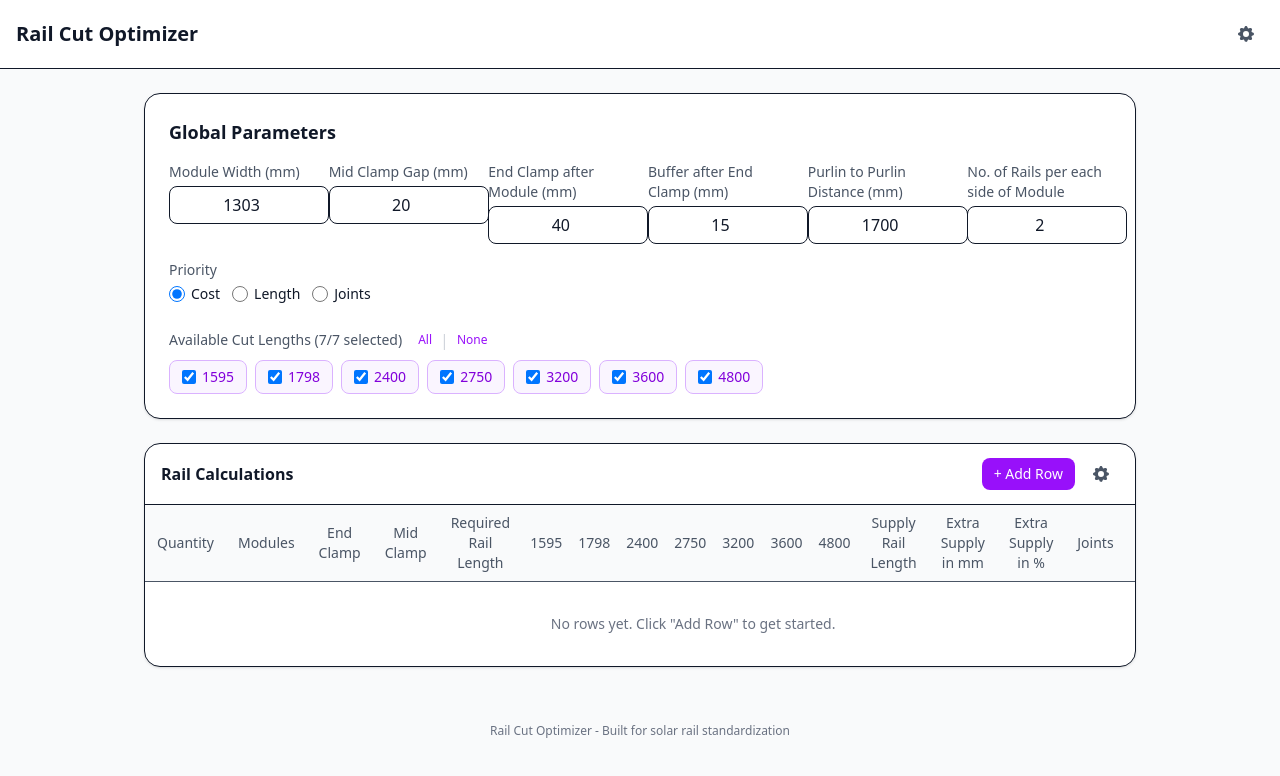
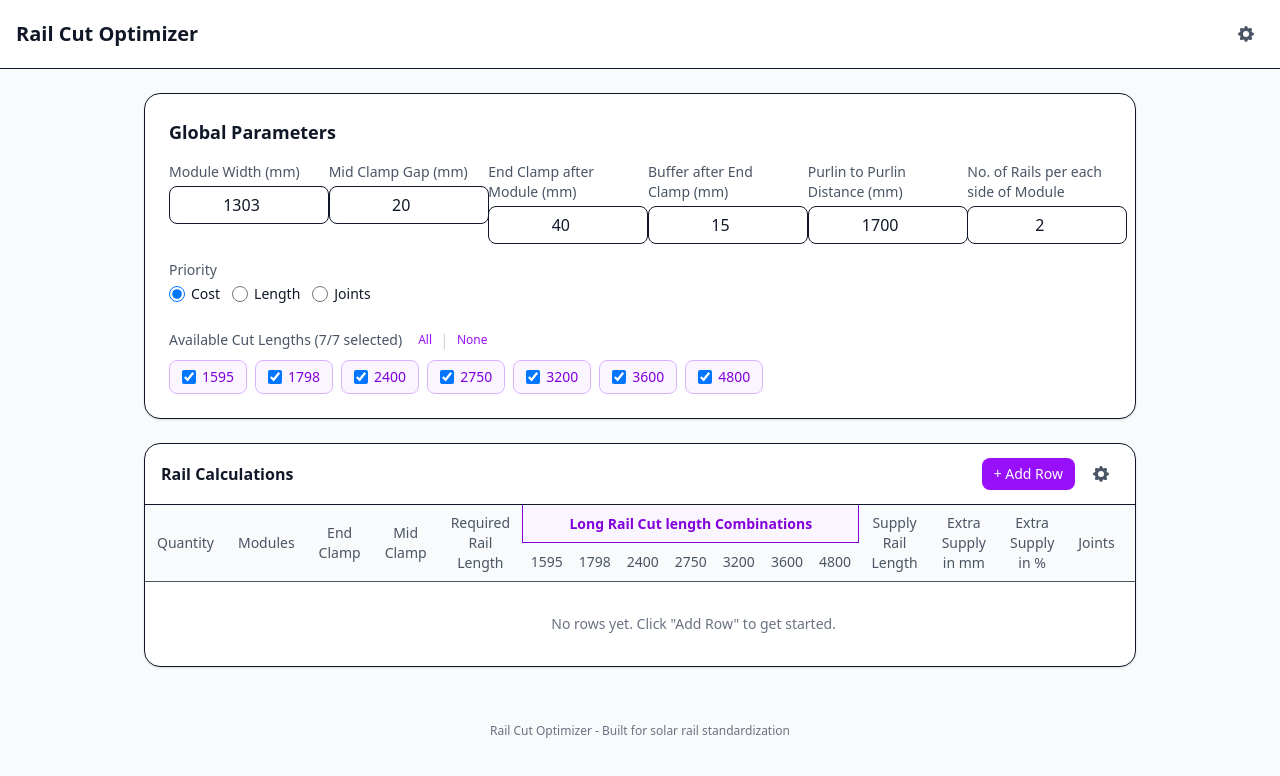
Before and after one commit to abujawed11/knapsack-tool, a React (Vite) app in the folder knapsack-front/: page / in a window 1280 px wide. Shown: the top 776 px of the page. Built offline with nearby package versions, Linux system fonts and the light colour scheme.

Commit message:
header updated

```diff
--- a/knapsack-front/src/components/RailTable.jsx
+++ b/knapsack-front/src/components/RailTable.jsx
@@ -368,7 +368,132 @@ export default function RailTable({
 
       <div className="overflow-x-auto">
         <table className="w-full text-sm">
+
           <thead className="bg-gray-50">
+            {/* Row 1: main headers + grouped title over cut lengths */}
+            <tr>
+              <th
+                rowSpan={2}
+                className="px-3 py-2 text-center font-medium text-gray-600 border-b"
+              >
+                Quantity
+              </th>
+              <th
+                rowSpan={2}
+                className="px-3 py-2 text-center font-medium text-gray-600 border-b"
+              >
+                Modules
+              </th>
+              <th
+                rowSpan={2}
+                className="px-3 py-2 text-center font-medium text-gray-600 border-b cursor-help"
+                title="End Clamp"
+              >
+                End Clamp
+              </th>
+              <th
+                rowSpan={2}
+                className="px-3 py-2 text-center font-medium text-gray-600 border-b cursor-help"
+                title="Mid Clamp"
+              >
+                Mid Clamp
+              </th>
+              <th
+                rowSpan={2}
+                className="px-3 py-2 text-center font-medium text-gray-600 border-b cursor-help"
+                title="Required Rail Length (mm)"
+              >
+                Required Rail Length
+              </th>
+
+              {/* Group header over all cut-length columns */}
+              <th
+                colSpan={allLengths.length}
+                className="px-3 py-2 text-center font-semibold text-purple-700 border-b border-x bg-purple-50"
+              >
+                Long Rail Cut length Combinations
+              </th>
+
+              <th
+                rowSpan={2}
+                className="px-3 py-2 text-center font-medium text-gray-600 border-b cursor-help"
+                title="Total Rail Length (mm)"
+              >
+                Supply Rail Length
+              </th>
+              <th
+                rowSpan={2}
+                className="px-3 py-2 text-center font-medium text-gray-600 border-b cursor-help"
+                title="Wastage (Total - Required)"
+              >
+                Extra Supply in mm
+              </th>
+              <th
+                rowSpan={2}
+                className="px-3 py-2 text-center font-medium text-gray-600 border-b cursor-help"
+                title="Percentage Extra Material"
+              >
+                Extra Supply in %
+              </th>
+              <th
+                rowSpan={2}
+                className="px-3 py-2 text-center font-medium text-gray-600 border-b cursor-help"
+                title="Number of Joints Required"
+              >
+                Joints
+              </th>
+              <th
+                rowSpan={2}
+                className="px-3 py-2 text-center font-medium text-gray-600 border-b cursor-help"
+                title="Support Base 1"
+              >
+                SB1
+              </th>
+              <th
+                rowSpan={2}
+                className="px-3 py-2 text-center font-medium text-gray-600 border-b"
+              >
+                <div className="flex items-center justify-center gap-1">
+                  <input
+                    type="checkbox"
+                    checked={enableSB2}
+                    onChange={(e) => setEnableSB2(e.target.checked)}
+                    className="w-3.5 h-3.5 text-purple-600 rounded cursor-pointer"
+                    title="Enable Support Base 2 column"
+                  />
+                  <span className="cursor-help" title="Support Base 2">
+                    SB2
+                  </span>
+                </div>
+              </th>
+              <th
+                rowSpan={2}
+                className="px-2 py-2 border-b"
+              />
+            </tr>
+
+            {/* Row 2: individual cut-length headers */}
+            <tr>
+              {allLengths.map((len) => (
+                <th
+                  key={len}
+                  className={`px-2 py-2 text-center font-medium border-b ${enabledLengths[len] !== false ? 'text-gray-600' : 'text-gray-300'
+                    }`}
+                >
+                  {len}
+                </th>
+              ))}
+            </tr>
+          </thead>
+
+          {/* <thead className="bg-gray-50">
+            <tr className="bg-gray-100">
+              <th colSpan={5} className="px-3 py-1 border-b bg-gray-50"></th>
+              <th colSpan={allLengths.length} className="px-3 py-2 text-center font-semibold text-purple-700 border-b border-l border-r bg-purple-50">
+                Long Rail Cut length Combinations
+              </th>
+              <th colSpan={7} className="px-3 py-1 border-b bg-gray-50"></th>
+            </tr>
             <tr>
               <th className="px-3 py-2 text-center font-medium text-gray-600 border-b">Quantity</th>
               <th className="px-3 py-2 text-left font-medium text-gray-600 border-b">Modules</th>
@@ -404,7 +529,7 @@ export default function RailTable({
               </th>
               <th className="px-2 py-2 border-b"></th>
             </tr>
-          </thead>
+          </thead> */}
           <tbody>
             {rowResults.length === 0 ? (
               <tr>
@@ -431,8 +556,7 @@ export default function RailTable({
                       setSelectedRowId(row.id);
                       setShowModal(true);
                     }}
-                    className={`cursor-pointer transition-colors ${
-                      isSelected
+                    className={`cursor-pointer transition-colors ${isSelected
                         ? 'bg-purple-50 border-l-4 border-l-purple-500'
                         : 'hover:bg-gray-50'
                       }`}
@@ -469,8 +593,7 @@ export default function RailTable({
                     {allLengths.map(len => (
                       <td
                         key={len}
-                        className={`px-2 py-2 text-center border-b ${
-                          enabledLengths[len] !== false ? '' : 'text-gray-300'
+                        className={`px-2 py-2 text-center border-b ${enabledLengths[len] !== false ? '' : 'text-gray-300'
                           }`}
                       >
                         {result?.ok ? (result.countsByLength[len] || 0) : '-'}
@@ -479,13 +602,11 @@ export default function RailTable({
                     <td className="px-3 py-2 text-center border-b font-medium">
                       {result?.ok ? fmt(result.totalRailLength) : '-'}
                     </td>
-                    <td className={`px-3 py-2 text-center border-b ${
-                      result?.ok && result.overshootMm > 0 ? 'text-red-600' : ''
+                    <td className={`px-3 py-2 text-center border-b ${result?.ok && result.overshootMm > 0 ? 'text-red-600' : ''
                       }`}>
                       {result?.ok ? fmt(result.overshootMm) : '-'}
                     </td>
-                    <td className={`px-3 py-2 text-center border-b ${
-                      result?.ok && result.overshootMm > 0 ? 'text-red-600' : ''
+                    <td className={`px-3 py-2 text-center border-b ${result?.ok && result.overshootMm > 0 ? 'text-red-600' : ''
                       }`}>
                       {result?.ok ? `${extraPct}%` : '-'}
                     </td>
@@ -548,8 +669,7 @@ export default function RailTable({
                 {allLengths.map(len => (
                   <td
                     key={len}
-                    className={`px-2 py-3 text-center border-b-2 border-purple-300 ${
-                      enabledLengths[len] !== false ? 'text-purple-800 font-bold' : 'text-gray-400'
+                    className={`px-2 py-3 text-center border-b-2 border-purple-300 ${enabledLengths[len] !== false ? 'text-purple-800 font-bold' : 'text-gray-400'
                       }`}
                   >
                     {totals.countsByLength[len] || 0}
```
Lines whose indentation alone changed are shown as unchanged.
